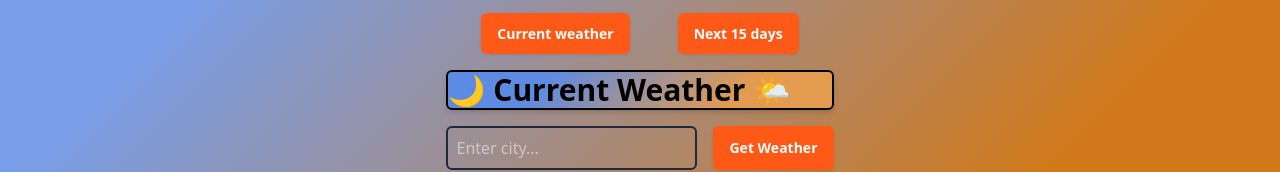
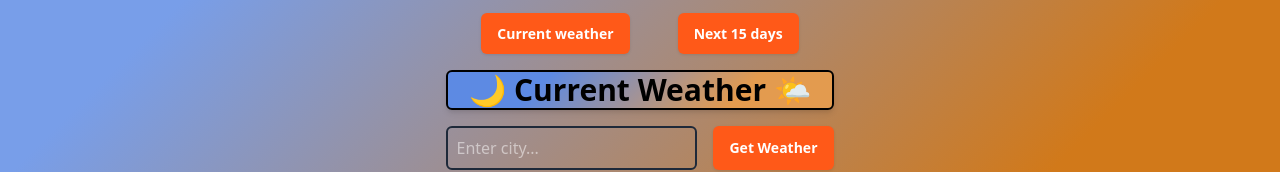
Before and after one commit to BozhidarZagorov/react-project-Fishing-and-Living, a React (Vite) app: page /weather in a window 1280 px wide. Shown: the part 337-509 px from the top of the page. Built offline with nearby package versions, Linux system fonts and the light colour scheme; no server answers.

Commit message:
minor UI fixes
centered text and input field on searching for a city with bigger char length like frankfurt

```diff
--- a/src/components/CurrentWeather.jsx
+++ b/src/components/CurrentWeather.jsx
@@ -31,13 +31,13 @@ export default function CurrentWeather() {
 
   return (
     <div>
-      <h1 className="text-3xl font-bold mb-4 rounded-md shadow-md border-2 bg-gray-800"
+      <h1 className="text-3xl font-bold mb-4 rounded-md shadow-md border-2 bg-gray-800 text-center"
       style={{
         background: `linear-gradient(135deg,rgb(93, 138, 227) 25%,rgb(227, 155, 79) 75%)`,
       }}
       >🌙 Current Weather 🌤</h1>
 
-      <div className="flex space-x-4">
+      <div className="flex space-x-4 justify-center">
         <input
           type="text"
           className="p-2 text-white rounded-md outline-none border-2 border-gray-800"
```
